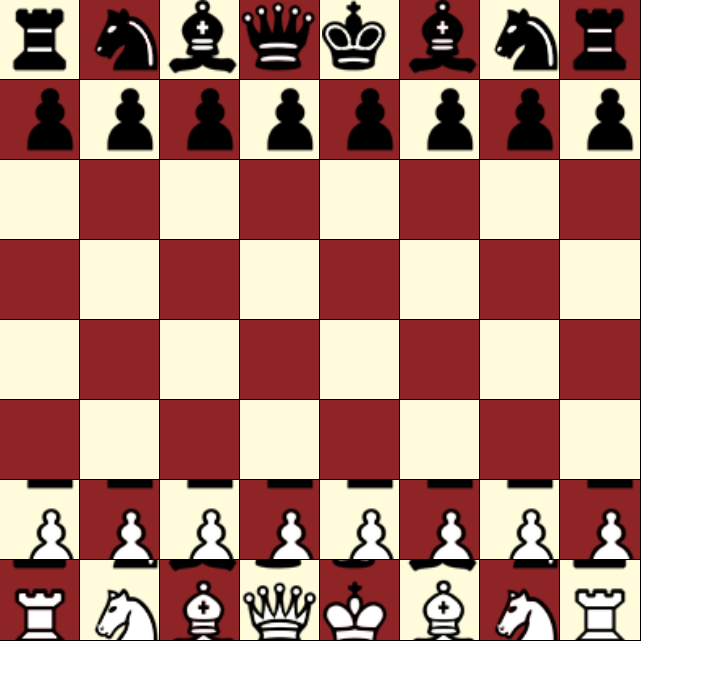
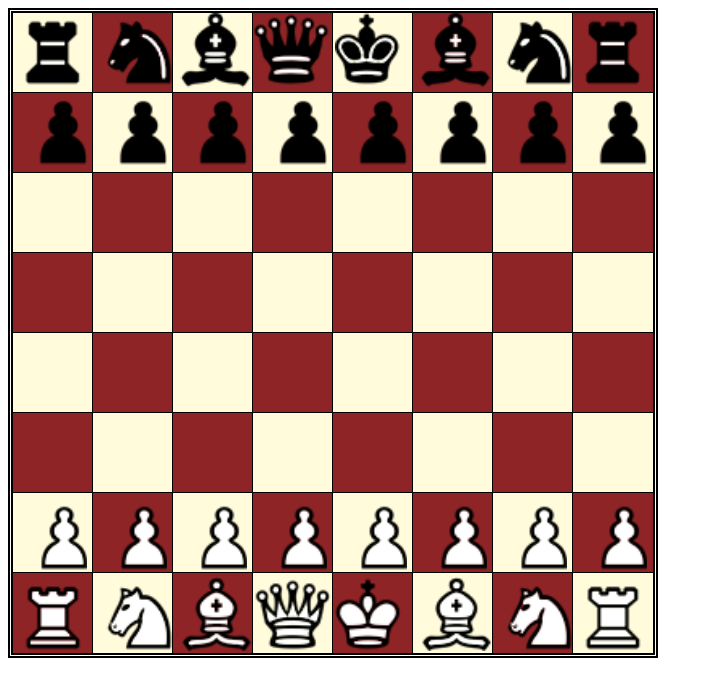
Before and after one commit to Veritas-V/fd1, a plain HTML site: page 10.04.2020/chess1.html in a window 1280 px wide. Shown: the whole page, without its empty margins (0-721 px from the left). Drawn offline with Linux system fonts and the light colour scheme.

Commit message:
the final chess table

```diff
--- a/10.04.2020/chess1.html
+++ b/10.04.2020/chess1.html
@@ -7,7 +7,7 @@
   <title>Шахматная доска1</title>
     <style>
         body {
-            margin: 0;
+            margin: 2;
         }
         .cell {
             outline: 1px solid black;
@@ -30,7 +30,7 @@
             background-position: calc(38vmax / -6 * 5 - (1.5px * 5)) 0px;
         }
         .cell.figure.white-pawn {
-            background-position: calc(38vmax / -6 * 5 - (1.5px * 5)) -62px;
+            background-position: calc(38vmax / -6 * 5 - (1.5px * 5)) -6vmax;
         }
         .row-even {
             width: 100vw;
@@ -45,6 +45,7 @@
 
 <body>
 
+<div style="border: 5px double black; width: 50vmax; height: 50vmax;">
     <div class="row-odd">
         <div class="cell light-cell figure"
         style="background-position: calc(38vmax / -6 * 2 - (1.5px * 2)) 0px;"></div>
@@ -109,23 +110,24 @@
     </div>
     <div class="row-even">
         <div class="cell dark-cell figure"
-        style="background-position: calc(38vmax / -6 * 2 - (1.5px * 2)) -62px;"></div>
+        style="background-position: calc(38vmax / -6 * 2 - (1.5px * 2)) -6vmax;"></div>
         <div class="cell light-cell figure"
-        style="background-position: calc(38vmax / -6 * 4 - (1.5px * 4)) -62px;"></div>
+        style="background-position: calc(38vmax / -6 * 4 - (1.5px * 4)) -6vmax;"></div>
         <div class="cell dark-cell figure"
-        style="background-position: calc(38vmax / -6 * 3 - (1.5px * 3)) -62px;"></div>
+        style="background-position: calc(38vmax / -6 * 3 - (1.5px * 3)) -6vmax;"></div>
         <div class="cell light-cell figure"
-        style="background-position: calc(38vmax / -6 * 1 + (1.5px * 1)) -62px;"></div>
+        style="background-position: calc(38vmax / -6 * 1 + (1.5px * 1)) -6vmax;"></div>
         <div class="cell dark-cell figure"
-        style="background-position: calc(38vmax / -6 * 0 + (1.5px * 1)) -62px;"></div>
+        style="background-position: calc(38vmax / -6 * 0 + (1.5px * 1)) -6vmax;"></div>
         <div class="cell light-cell figure"
-        style="background-position: calc(38vmax / -6 * 3 - (1.5px * 3)) -62px;"></div>
+        style="background-position: calc(38vmax / -6 * 3 - (1.5px * 3)) -6vmax;;"></div>
         <div class="cell dark-cell figure"
-        style="background-position: calc(38vmax / -6 * 4 - (1.5px * 4)) -62px;"></div>
+        style="background-position: calc(38vmax / -6 * 4 - (1.5px * 4)) -6vmax;"></div>
         <div class="cell light-cell figure"
-        style="background-position: calc(38vmax / -6 * 2 - (1.5px * 2)) -62px;"></div>
+        style="background-position: calc(38vmax / -6 * 2 - (1.5px * 2)) -6vmax;"></div>
     </div>
+</div>
 
+</body>
 
-
-</body></html>
+</html>
```
